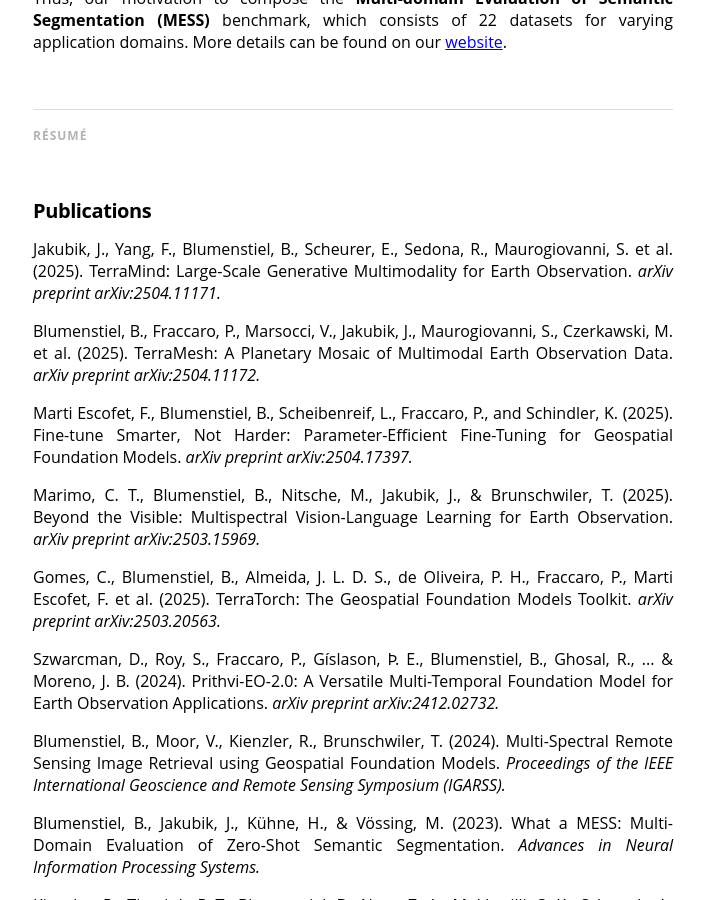
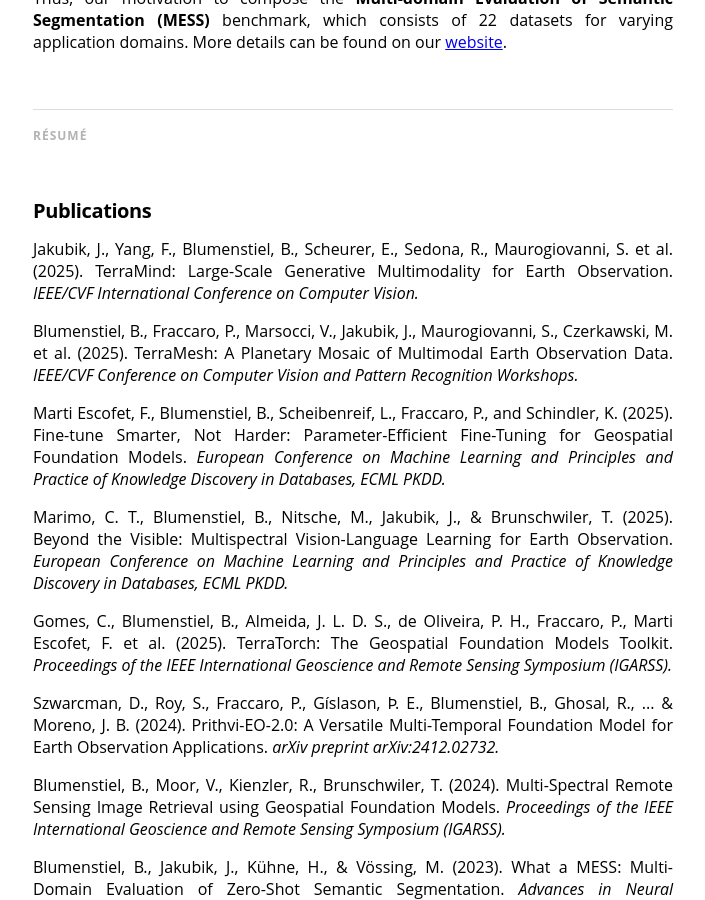
Before and after one commit to blumenstiel/blumenstiel.github.io, a Jekyll site: the page built from index.html, in a window 1280 px wide and 900 px high, scrolled down 1684 px. Shown: the whole window, without its empty margins (287-992 px from the left). Built offline with Jekyll 4.4.1, drawn with Linux system fonts in a browser that asks for light colours; nearby versions of some CDN libraries; some web fonts are replaced; the list of posts is cut into pages by our own code.

Commit message:
Update website

```diff
--- a/_config.yml
+++ b/_config.yml
@@ -148,15 +148,15 @@
       - Focus on digital services and business strategy
 
 publications:
-  - text: "Jakubik, J., Yang, F., Blumenstiel, B., Scheurer, E., Sedona, R., Maurogiovanni, S. et al. (2025). TerraMind: Large-Scale Generative Multimodality for Earth Observation. <i>arXiv preprint arXiv:2504.11171.</i>"
+  - text: "Jakubik, J., Yang, F., Blumenstiel, B., Scheurer, E., Sedona, R., Maurogiovanni, S. et al. (2025). TerraMind: Large-Scale Generative Multimodality for Earth Observation. <i>IEEE/CVF International Conference on Computer Vision.</i>"
     url: "https://arxiv.org/abs/2504.11171"
-  - text: "Blumenstiel, B., Fraccaro, P., Marsocci, V., Jakubik, J., Maurogiovanni, S., Czerkawski, M. et al. (2025). TerraMesh: A Planetary Mosaic of Multimodal Earth Observation Data. <i>arXiv preprint arXiv:2504.11172.</i>"
+  - text: "Blumenstiel, B., Fraccaro, P., Marsocci, V., Jakubik, J., Maurogiovanni, S., Czerkawski, M. et al. (2025). TerraMesh: A Planetary Mosaic of Multimodal Earth Observation Data. <i>IEEE/CVF Conference on Computer Vision and Pattern Recognition Workshops.</i>"
     url: "https://arxiv.org/abs/2503.15969"
-  - text: "Marti Escofet, F., Blumenstiel, B., Scheibenreif, L., Fraccaro, P., and Schindler, K. (2025). Fine-tune Smarter, Not Harder: Parameter-Efficient Fine-Tuning for Geospatial Foundation Models. <i>arXiv preprint arXiv:2504.17397.</i>"
+  - text: "Marti Escofet, F., Blumenstiel, B., Scheibenreif, L., Fraccaro, P., and Schindler, K. (2025). Fine-tune Smarter, Not Harder: Parameter-Efficient Fine-Tuning for Geospatial Foundation Models. <i>European Conference on Machine Learning and Principles and Practice of Knowledge Discovery in Databases, ECML PKDD.</i>"
     url: "https://arxiv.org/abs/2504.17397"
-  - text: "Marimo, C. T., Blumenstiel, B., Nitsche, M., Jakubik, J., & Brunschwiler, T. (2025). Beyond the Visible: Multispectral Vision-Language Learning for Earth Observation. <i>arXiv preprint arXiv:2503.15969.</i>"
+  - text: "Marimo, C. T., Blumenstiel, B., Nitsche, M., Jakubik, J., & Brunschwiler, T. (2025). Beyond the Visible: Multispectral Vision-Language Learning for Earth Observation. <i>European Conference on Machine Learning and Principles and Practice of Knowledge Discovery in Databases, ECML PKDD.</i>"
     url: "https://arxiv.org/abs/2503.15969"
-  - text: "Gomes, C., Blumenstiel, B., Almeida, J. L. D. S., de Oliveira, P. H., Fraccaro, P., Marti Escofet, F. et al. (2025). TerraTorch: The Geospatial Foundation Models Toolkit. <i>arXiv preprint arXiv:2503.20563.</i>"
+  - text: "Gomes, C., Blumenstiel, B., Almeida, J. L. D. S., de Oliveira, P. H., Fraccaro, P., Marti Escofet, F. et al. (2025). TerraTorch: The Geospatial Foundation Models Toolkit. <i>Proceedings of the IEEE International Geoscience and Remote Sensing Symposium (IGARSS).</i>"
     url: "https://arxiv.org/abs/2503.20563"
   - text: "Szwarcman, D., Roy, S., Fraccaro, P., Gíslason, Þ. E., Blumenstiel, B., Ghosal, R., ... & Moreno, J. B. (2024). Prithvi-EO-2.0: A Versatile Multi-Temporal Foundation Model for Earth Observation Applications. <i>arXiv preprint arXiv:2412.02732.</i>"
     url: "https://arxiv.org/abs/2412.02732"
```
